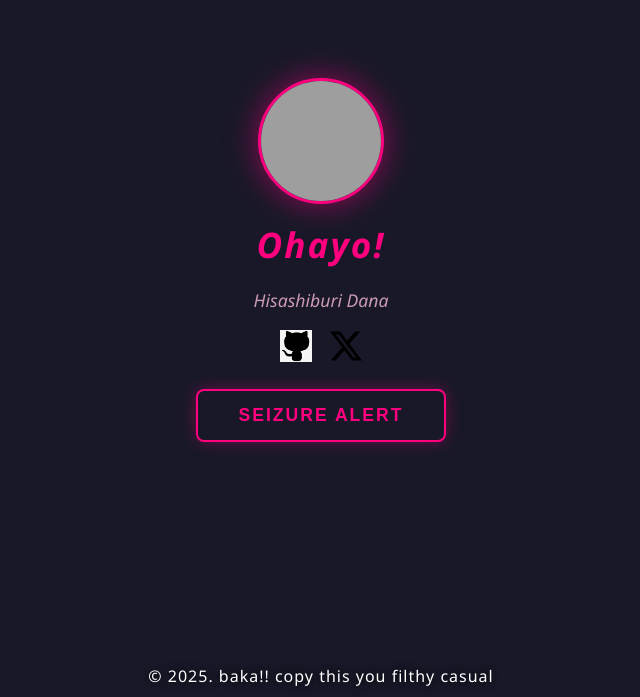
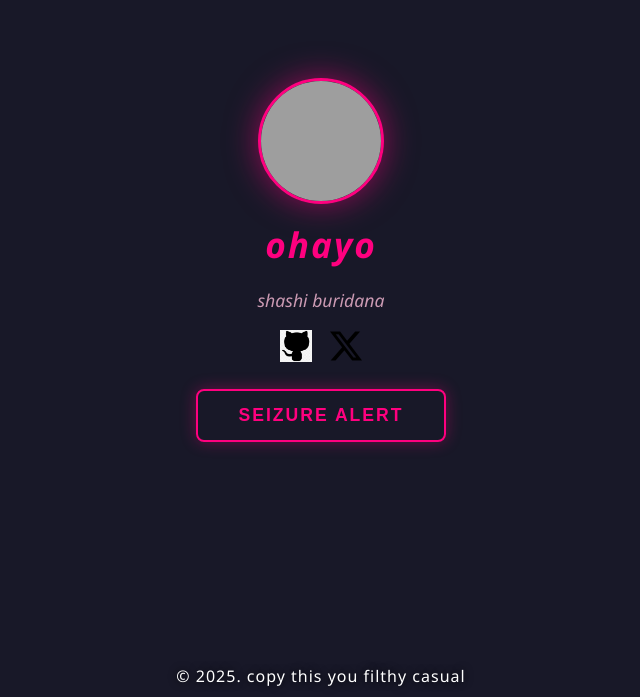
Before and after one commit to maxQterminal/Me, a plain HTML site: page index.html in a window 1280 px wide. Shown: the part 103-800 px from the top of the page, without its empty margins (319-959 px from the left). Drawn offline with Linux system fonts and the light colour scheme; grey boxes are pictures that could not be loaded.

Commit message:
Update index.html

```diff
--- a/index.html
+++ b/index.html
@@ -5,7 +5,6 @@
     <meta name="viewport" content="width=device-width, initial-scale=1.0"/>
     <title>MJ</title>
     <link rel="stylesheet" href="styles.css"/>
-    <link rel="icon" type="image/jpeg" href="title-image.jpeg"/>
 </head>
 <body>
 
@@ -22,8 +21,8 @@
         <div class="main-content">
             <div class="profile">
                 <img src="chika-dance.gif" alt="Avatar GIF" class="avatar"/>
-                <h1>Ohayo!</h1>
-                <p>Hisashiburi Dana</p>
+                <h1>ohayo</h1>
+                <p>shashi buridana</p>
                 <div class="social-icons">
                     <a href="https://https://github.com/maxQterminal"><img src="github-icon.png" alt="GitHub"/></a>
                     <a href="https://x.com/felicettePaws"><img src="x-icon.png" alt="X"/></a>
@@ -32,7 +31,7 @@
             </div>
         </div>
     </div>
-    <footer>© 2025. baka!! copy this you filthy casual</footer>
+    <footer>© 2025. copy this you filthy casual</footer>
     <script src="scripts.js"></script>
 </body>
 </html>
```
